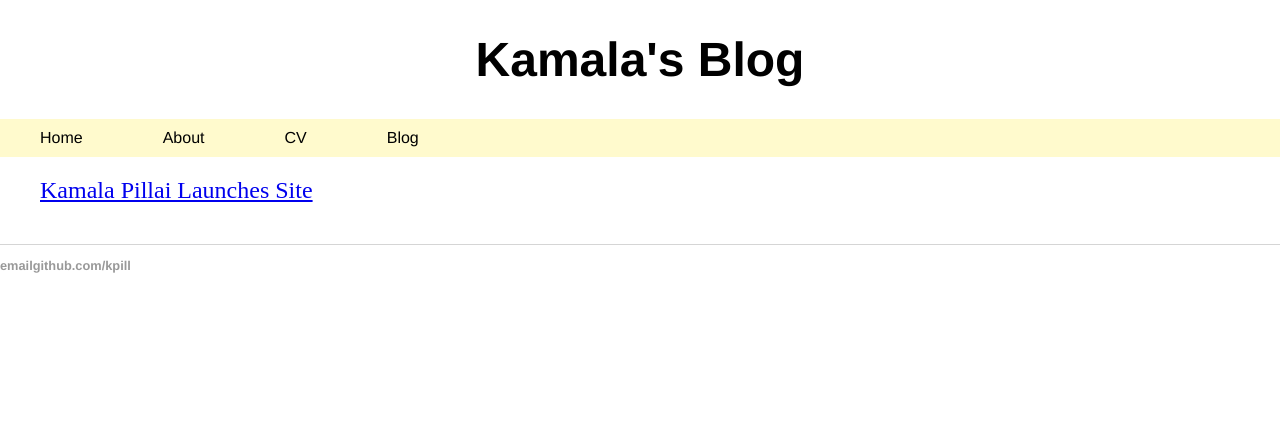
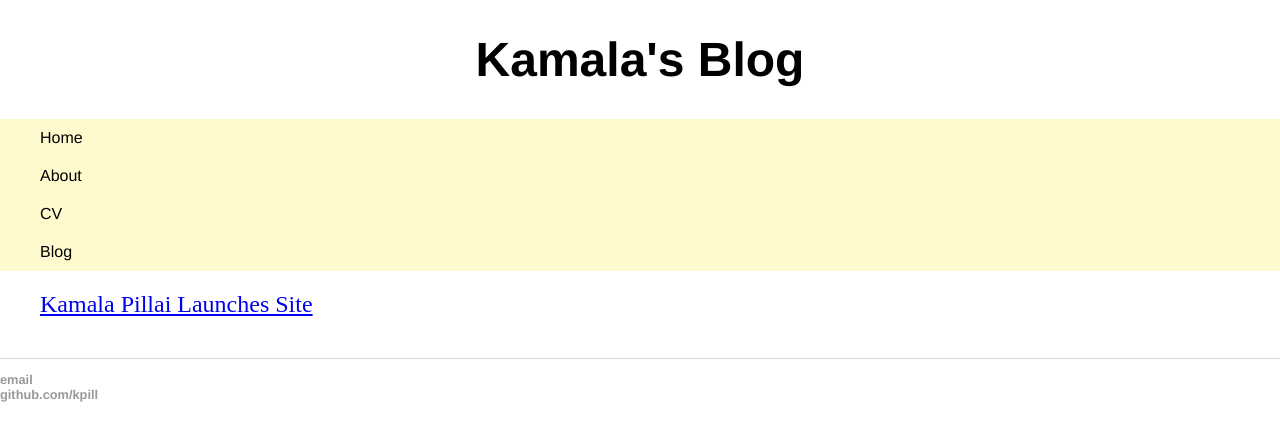
Before and after one commit to kpill/kpill.github.io, a Jekyll site: the page built from index.html, in a window 1280 px wide. Shown: the top 441 px of the page. Built offline with Jekyll 4.4.1, drawn with Linux system fonts in a browser that asks for light colours.

Commit message:
Update main.css

```diff
--- a/css/main.css
+++ b/css/main.css
@@ -33,10 +33,9 @@ nav ul {
     overflow: hidden;
     background-color: LemonChiffon;
     width: 100%;
-    text-align: center;
 }
 nav li, footer li {
-    float: left;
+    float: none;
 }
 a.nav {
     text-decoration: none;
```
